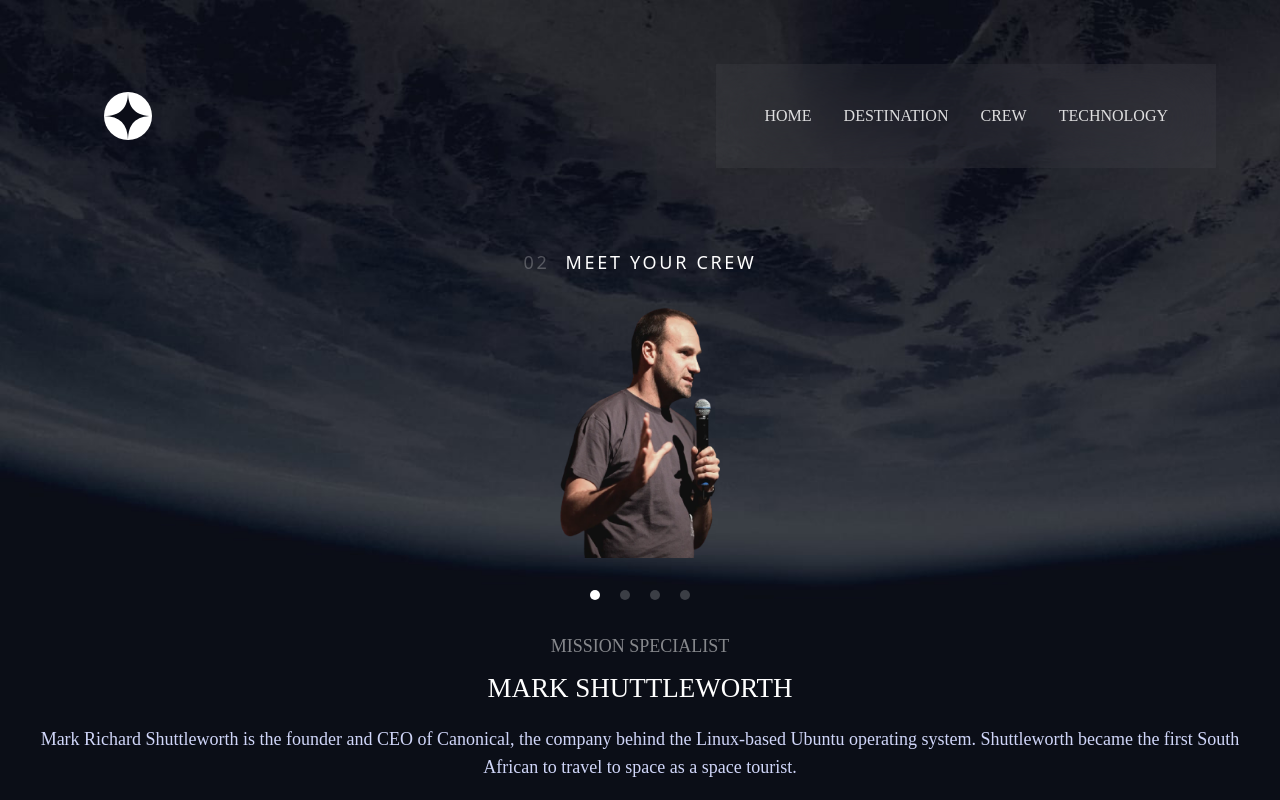
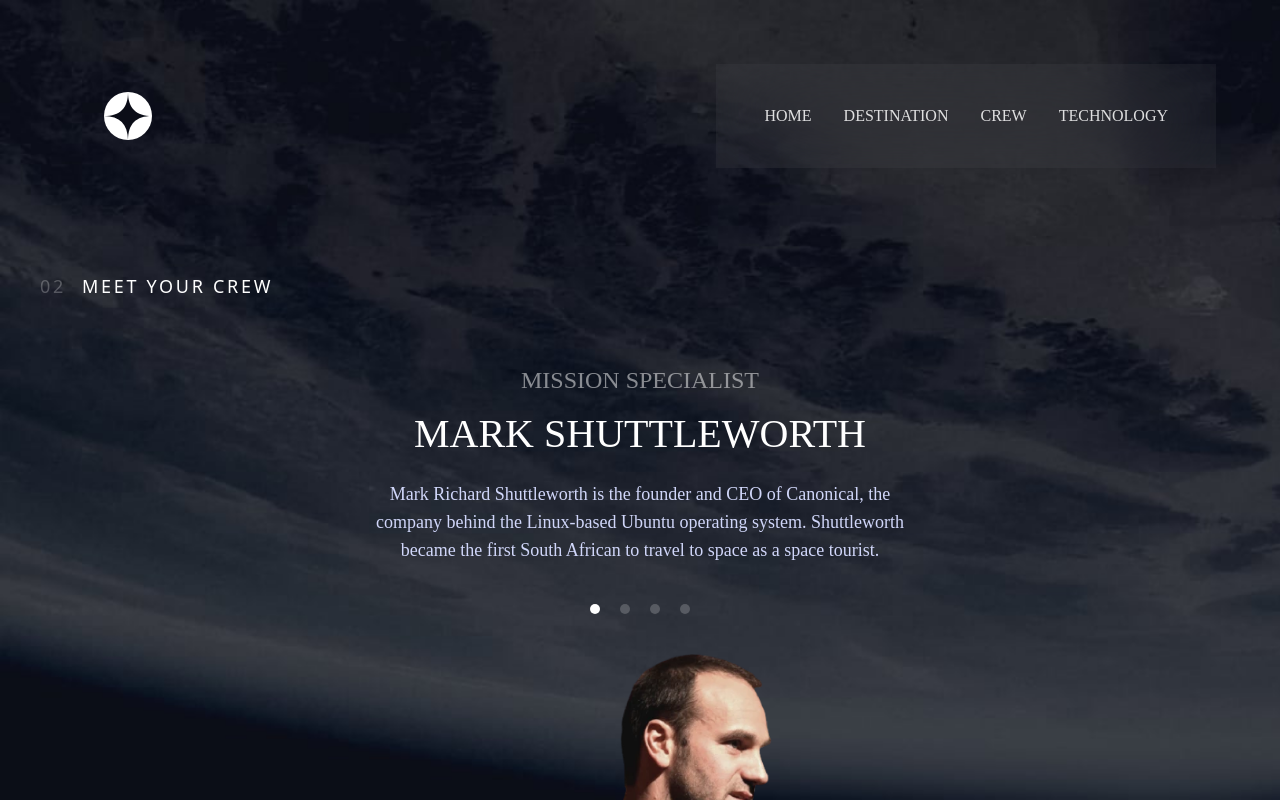
Before and after one commit to RonaldMamani/SpaceTourism_Angular, an Angular app: page /crew/specialist in a window 1280 px wide. Shown: the top 800 px of the page. Built offline with nearby package versions, Linux system fonts and the light colour scheme.

Commit message:
Adicionando responsividade da pagina Crew em telas de tablet, adicionando responsividade de comandente e especialista

```diff
--- a/src/app/components/person-info/person-info.component.html
+++ b/src/app/components/person-info/person-info.component.html
@@ -1,7 +1,22 @@
 <div class="
     flex flex-col gap-2 text-center
     ">
-    <h5 class="text-white opacity-50 font-['Bellefair'] text-lg uppercase">{{Profissional}}</h5>
-    <h6 class=" text-white font-['Bellefair'] text-[27px] uppercase">{{Name}}</h6>
-    <p class="py-2 text-[#D0D6F9] font-['Barlow'] text-lg">{{Descrition}}</p>
+    <h5 class="
+        text-white opacity-50 font-['Bellefair'] text-lg uppercase
+        md:text-2xl
+        ">{{Profissional}}</h5>
+    <h6 class="
+        text-white font-['Bellefair'] text-[27px] uppercase
+        md:text-[40px]
+        ">{{Name}}</h6>
+    <div class="
+        py-2
+        md:flex md:justify-center
+        ">
+        <p class="
+            text-[#D0D6F9] font-['Barlow'] text-lg
+            md:w-[530px]
+            ">{{Descrition}}
+        </p>
+    </div>
 </div>
--- a/src/app/components/title-page/title-page.component.html
+++ b/src/app/components/title-page/title-page.component.html
@@ -1,4 +1,7 @@
-<div class="flex gap-4 justify-center text-lg tracking-[2.7px] uppercase ">
+<div class="
+    flex gap-4 justify-center text-lg tracking-[2.7px] uppercase
+    md:justify-start
+    ">
     <span class="text-white opacity-25 font-['Barlow Condensed'] ">{{number}}</span>
     <h3 class="text-white font-['Barlow Condensed'] font-extralight">{{title}}</h3>
 </div>
--- a/src/app/pages/crew/commander/commander.component.html
+++ b/src/app/pages/crew/commander/commander.component.html
@@ -1,8 +1,20 @@
-<section class="py-8 flex flex-col gap-8">
+<section class="
+    py-8 flex flex-col gap-8
+    md:py-0 md:pt-16 md:flex-col-reverse md:gap-10
+    ">
     <div class="flex justify-center">
-        <img class="w-[180px] h-[250px]" src="../../../../assets/crew/image-douglas-hurley.webp" alt="">
+        <img
+            class="
+                w-[180px] h-[250px]
+                md:w-[350px] md:h-[500px]
+                "
+            src="../../../../assets/crew/image-douglas-hurley.webp"
+            alt="Imagem do Comandante Douglas Hurley">
     </div>
-    <div class="flex flex-col gap-8">
+    <div class="
+        flex flex-col gap-8
+        md:flex-col-reverse
+        ">
         <app-nav-crew />
         <app-person-info
             Profissional="Commander "
--- a/src/app/pages/crew/crew.component.html
+++ b/src/app/pages/crew/crew.component.html
@@ -4,7 +4,10 @@
     lg:bg-[url('./assets/crew/background-crew-desktop.jpg')]
     ">
     <app-header />
-    <div class="pt-4 px-6">
+    <div class="
+        pt-4 px-6 relative
+        md:pt-10 md:px-10
+        ">
         <app-title-page number="02" title="Meet your crew" />
         <router-outlet></router-outlet>
     </div>
--- a/src/app/pages/crew/specialist/specialist.component.html
+++ b/src/app/pages/crew/specialist/specialist.component.html
@@ -1,8 +1,20 @@
-<section class="py-8 flex flex-col gap-8">
+<section class="
+    py-8 flex flex-col gap-8
+    md:py-0 md:pt-16 md:flex-col-reverse md:gap-10
+    ">
     <div class="flex justify-center">
-        <img class="w-[160px] h-[250px]" src="../../../../assets/crew/image-mark-shuttleworth.webp" alt="">
+        <img
+            class="
+                w-[160px] h-[250px]
+                md:w-[340px] md:h-[500px]
+                "
+            src="../../../../assets/crew/image-mark-shuttleworth.webp"
+            alt="Imagem do Especialista da Missão Mark Shuttleworth">
     </div>
-    <div class="flex flex-col gap-8">
+    <div class="
+        flex flex-col gap-8
+        md:flex-col-reverse
+        ">
         <app-nav-crew />
         <app-person-info
             Profissional="Mission Specialist"
--- a/src/app/pages/destination/destination.component.html
+++ b/src/app/pages/destination/destination.component.html
@@ -6,7 +6,7 @@
     <app-header />
     <div class="
         pt-4 px-6
-        md:pt-10
+        md:pt-10 md:px-10
         ">
         <app-title-page number="01" title="Pick your destination" />
         <router-outlet></router-outlet>
```
